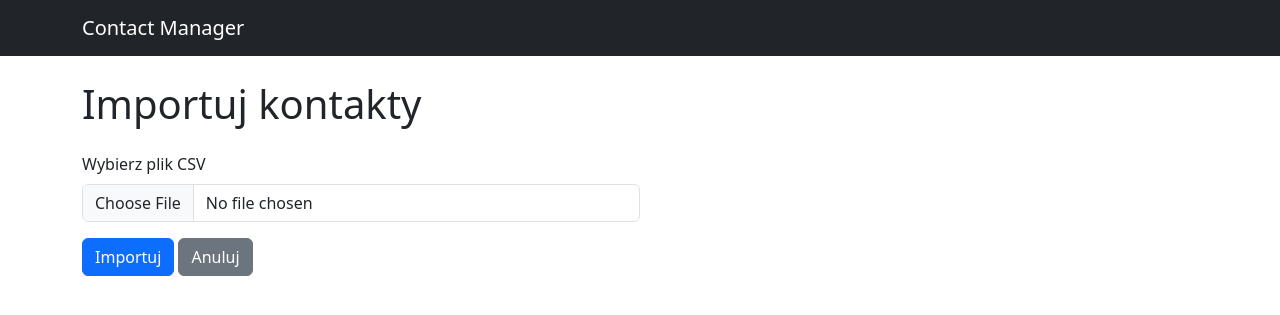
After one commit to Pawel-Truszkowski/contact-manager, a Django app: page /import/ in a window 1280 px wide. The commit adds this page. Shown: the top 315 px of the page. Run offline with Django 5.2, Linux system fonts and the light colour scheme.

Commit message:
Add feature - import of contacts

```diff
--- a/contacts/urls.py
+++ b/contacts/urls.py
@@ -7,4 +7,5 @@ urlpatterns = [
     path('<int:contact_id>/edit/', views.contact_edit, name='contact_edit'),
     path('<int:contact_id>/delete/', views.contact_delete, name='contact_delete'),
     path('add/', views.contact_create, name='contact_add'),
+    path('import/', views.contact_import, name='contact_import'),
 ]
--- a/contacts/views.py
+++ b/contacts/views.py
@@ -1,9 +1,10 @@
+import csv
 from django.contrib import messages
 from django.shortcuts import get_object_or_404, redirect, render
 from django.db.models import Q
 
 from .forms import ContactForm
-from .models import Contact
+from .models import Contact, ContactStatusChoices
 from .services import get_weather
 
 def contact_list(request):
@@ -71,3 +72,43 @@ def contact_create(request):
     else:
         form = ContactForm()
     return render(request, 'contacts/contact_form.html', {'form': form})
+
+
+def contact_import(request):
+    if request.method == 'POST':
+        csv_file = request.FILES.get('csv_file')
+        if not csv_file:
+            messages.error(request, 'Nie wybrano pliku CSV.')
+            return redirect('contact_list')
+
+        try:
+            decoded_file = csv_file.read().decode('utf-8').splitlines()
+        except UnicodeDecodeError:
+            messages.error(request, 'Niepoprawny format pliku CSV.')
+            return redirect('contact_list')
+
+        reader = csv.DictReader(decoded_file)
+
+        counter = 0
+        errors = []
+        for line_number, row in enumerate(reader, start=2):  # Start at 2 because the first line is the header
+            # Translate the CSV row to a dictionary suitable for the ContactForm
+            status_name = row.get('status', '').strip()
+            status = ContactStatusChoices.objects.filter(name__iexact=status_name).first()
+            row['status'] = status.id if status else None
+
+            form = ContactForm(row)
+            if form.is_valid():
+                form.save()
+                counter += 1
+            else:
+                errors.append(line_number)
+
+        if counter:
+            messages.success(request, f'Zaimportowano {counter} kontaktów.')
+        if errors:
+            messages.error(request, f'Pominięto {len(errors)} wierszy (nr: {", ".join(map(str, errors))}).')
+
+        return redirect('contact_list')
+
+    return render(request, 'contacts/contact_import.html')
--- /dev/null
+++ b/templates/contacts/contact_import.html
@@ -0,0 +1,20 @@
+{% extends "base.html" %}
+{% load static %}
+
+{% block title %}Importuj kontakty{% endblock %}
+
+{% block content %}
+    <h1 class="mb-4">Importuj kontakty</h1>
+
+    <div class="mb-4">
+        <form method="post" enctype="multipart/form-data" class="col-md-6">
+            {% csrf_token %}
+            <div class="mb-3">
+                <label for="csv_file" class="form-label">Wybierz plik CSV</label>
+                <input type="file" name="csv_file" accept=".csv" class="form-control" required>
+            </div>
+            <button type="submit" class="btn btn-primary">Importuj</button>
+            <a href="{% url 'contact_list' %}" class="btn btn-secondary">Anuluj</a>
+        </form>
+    </div>
+{% endblock %}
--- a/templates/contacts/contact_list.html
+++ b/templates/contacts/contact_list.html
@@ -16,6 +16,7 @@
     </form>
     <div class="mb-4">
         <a href="{% url 'contact_add' %}" class="btn btn-success">Dodaj kontakt</a>
+        <a href="{% url 'contact_import' %}" class="btn btn-info">Importuj kontakty</a>
     </div>
 
     {% if contacts %}
```
Also changed, not shown: sample_contacts.csv (added, +9 -0 lines).
